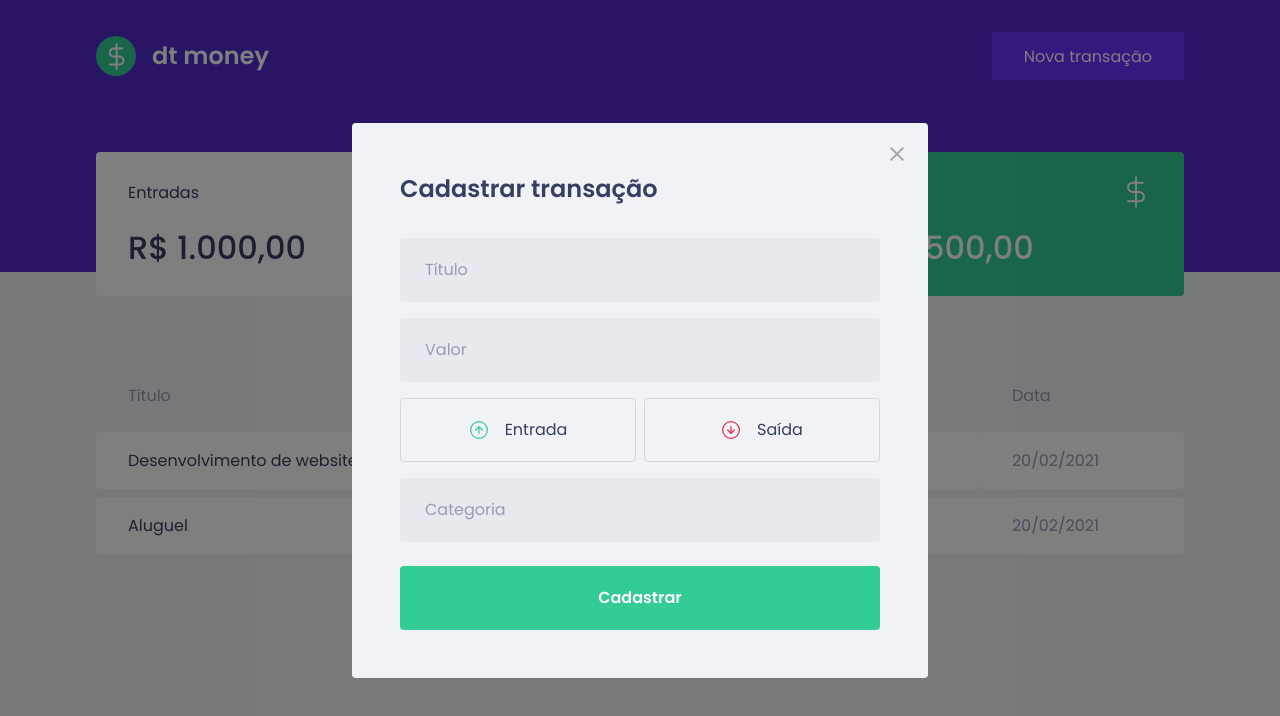
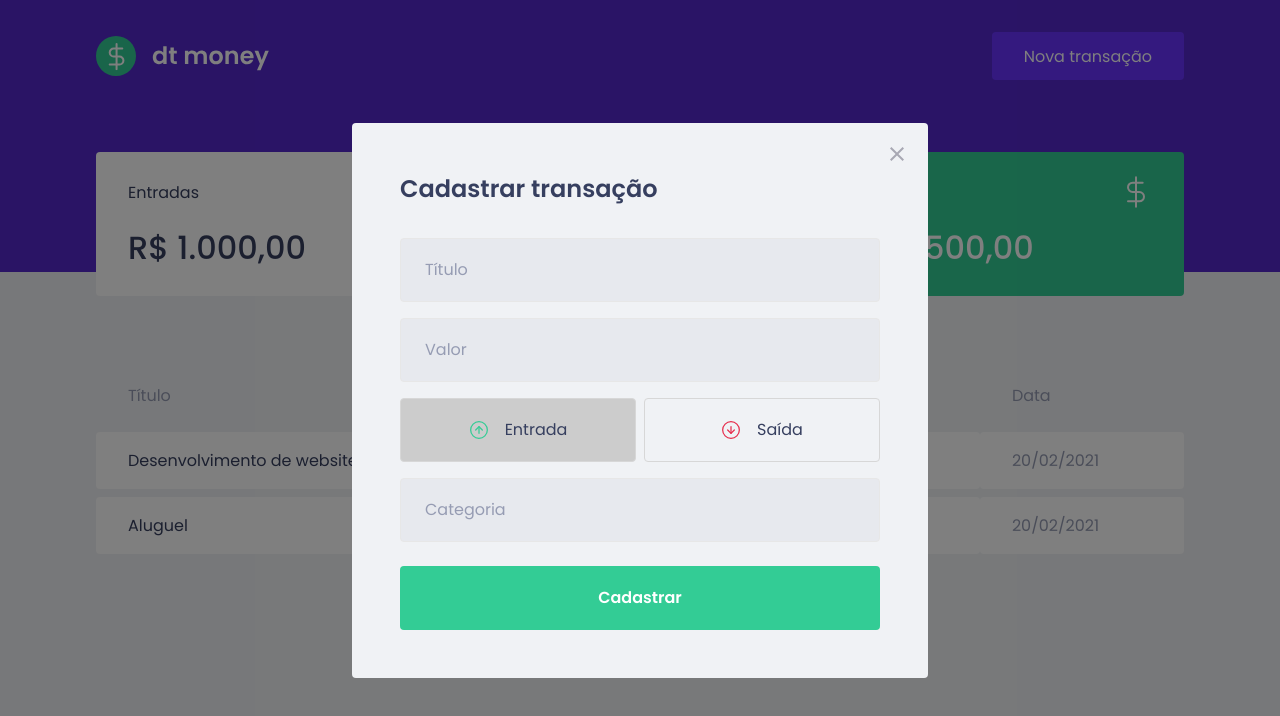
Before and after one commit to leonardo-coutinho-dev/rocketseat-ignite-reactjs-classes-2022, a React (Create React App) app in the folder 02-dt-money/: page / in a window 1280 px wide. Both pictures are taken after a click on the button "Nova transação". Shown: the top 716 px of the page. Built offline with nearby package versions, Linux system fonts and the light colour scheme; no server answers; what miragejs would draw is missing.

Commit message:
adding different background color to button when clickink it

```diff
--- a/02-dt-money/src/components/NewTransactionModal/index.tsx
+++ b/02-dt-money/src/components/NewTransactionModal/index.tsx
@@ -1,10 +1,11 @@
+import { useState } from "react";
 import Modal from "react-modal";
 
 import closeSvg from "../../assets/close.svg";
 import incomeSvg from "../../assets/income.svg";
 import outcomeSvg from "../../assets/outcome.svg";
 
-import { Container, TransactionTypeContainer } from "./styles";
+import { Container, RadioBox, TransactionTypeContainer } from "./styles";
 
 interface NewTransactionModalProps {
   isOpen: boolean;
@@ -15,6 +16,8 @@
   isOpen,
   onRequestClose,
 }: NewTransactionModalProps) => {
+  const [type, setType] = useState("deposit");
+
   return (
     <Modal
       isOpen={isOpen}
@@ -34,14 +37,26 @@
         <input placeholder="Título" type="text" />
         <input placeholder="Valor" type="number" />
         <TransactionTypeContainer>
-          <button>
+          <RadioBox
+            type="button"
+            onClick={() => {
+              setType("deposit");
+            }}
+            isActive={type === "deposit"}
+          >
             <img src={incomeSvg} alt="Entrada" />
             <span>Entrada</span>
-          </button>
-          <button>
+          </RadioBox>
+          <RadioBox
+            type="button"
+            onClick={() => {
+              setType("withdraw");
+            }}
+            isActive={type === "withdraw"}
+          >
             <img src={outcomeSvg} alt="Saída" />
             <span>Saída</span>
-          </button>
+          </RadioBox>
         </TransactionTypeContainer>
         <input placeholder="Categoria" type="text" />
         <button type="submit">Cadastrar</button>
--- a/02-dt-money/src/components/NewTransactionModal/styles.ts
+++ b/02-dt-money/src/components/NewTransactionModal/styles.ts
@@ -1,6 +1,10 @@
 import styled from "styled-components";
 
-import {darken} from 'polished';
+import { darken } from "polished";
+
+export interface RadioBoxProps {
+  isActive: boolean;
+}
 
 export const Container = styled.form`
   h2 {
@@ -49,17 +53,19 @@
   display: grid;
   grid-template-columns: 1fr 1fr;
   gap: 0.5rem;
-  button {
+`;
+
+export const RadioBox = styled.button<RadioBoxProps>`
   height: 4rem;
   border: 1px solid #d7d7d7;
   border-radius: 0.25rem;
-    background: transparent;
+  background: ${(props) => props.isActive ? '#ccc' : 'transparent'};
   display: flex;
   align-items: center;
   justify-content: center;
-    transition: border-color .2s;
+  transition: border-color 0.2s;
   &:hover {
-      border-color: ${darken(0.1, '#d7d7d7')};
+    border-color: ${darken(0.1, "#d7d7d7")};
   }
   img {
     height: 20px;
@@ -71,5 +77,4 @@
     font-size: 1rem;
     color: var(--text-title);
   }
-  }
 `;
--- a/02-dt-money/src/index.tsx
+++ b/02-dt-money/src/index.tsx
@@ -14,7 +14,7 @@
           id: 1,
           title: "Transaction 1",
           amount: 400,
-          type: "Deposit",
+          type: "deposit",
           category: "Food",
           createdAt: new Date(),
         },
```
Lines whose indentation alone changed are shown as unchanged.
